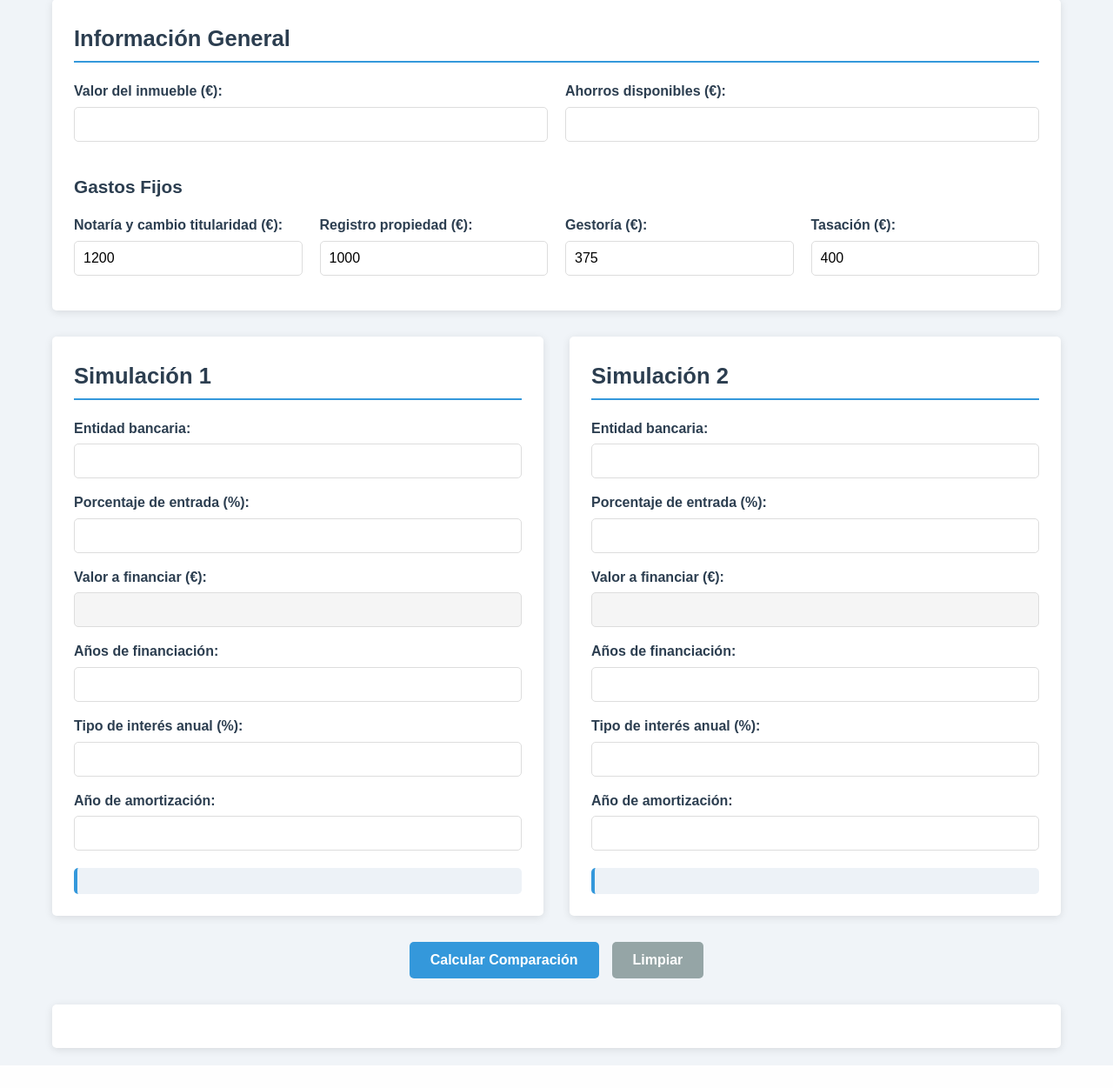
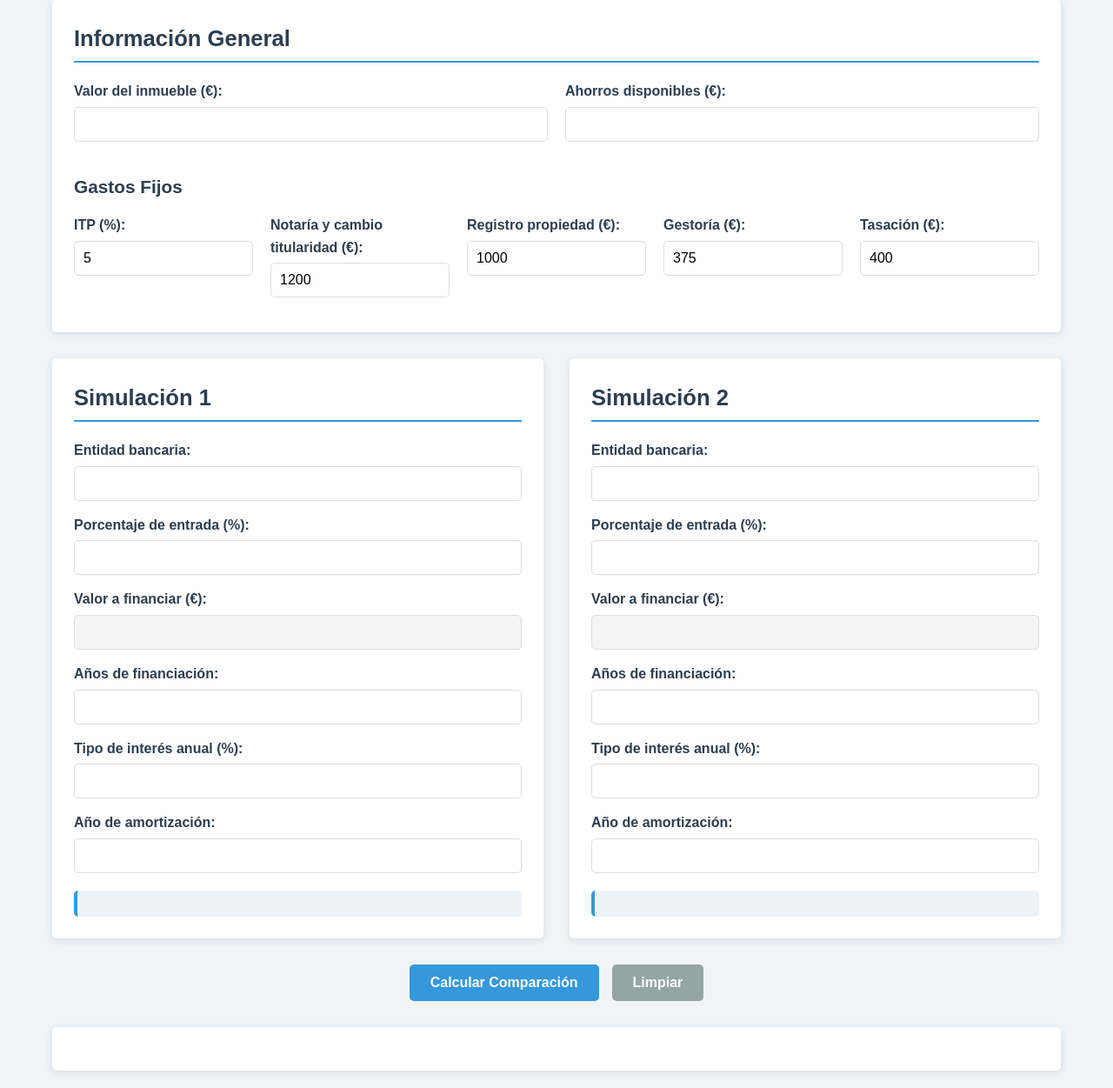
Before and after one commit to CarlosAtalaya/CalculadoraHipoteca, a Flask app: page / in a window 1280 px wide. Shown: the part 107-1358 px from the top of the page at 87% size. Before the commit the page ends 1332 px from the top, so only its background shows below. Run offline with Flask 3, Linux system fonts and the light colour scheme.

Commit message:
Version completa pero un poco caos

```diff
--- a/app.py
+++ b/app.py
@@ -55,6 +55,7 @@ def calcular():
     # Obtener datos generales
     valor_inmueble = request.form.get('valor_inmueble', '')
     ahorros = request.form.get('ahorros', '')
+    itp_porcentaje = request.form.get('itp', '')
     notaria = request.form.get('notaria', '')
     registro = request.form.get('registro', '')
     gestoria = request.form.get('gestoria', '')
@@ -62,7 +63,9 @@ def calcular():
 
     # Calcular gastos fijos
     try:
-        gastos_fijos = float(notaria) + float(registro) + float(gestoria) + float(tasacion)
+        valor_inmueble_float = float(valor_inmueble)
+        itp_valor = valor_inmueble_float * (float(itp_porcentaje) / 100)
+        gastos_fijos = itp_valor + float(notaria) + float(registro) + float(gestoria) + float(tasacion)
     except ValueError:
         gastos_fijos = 0
 
--- a/static/js/script.js
+++ b/static/js/script.js
@@ -8,6 +8,7 @@ document.addEventListener('DOMContentLoaded', function() {
     // Elementos para cálculos de valores a financiar
     const valorInmuebleInput = document.getElementById('valor_inmueble');
     const ahorrosInput = document.getElementById('ahorros');
+    const itpInput = document.getElementById('itp');
     const notariaInput = document.getElementById('notaria');
     const registroInput = document.getElementById('registro');
     const gestoriaInput = document.getElementById('gestoria');
@@ -41,12 +42,15 @@ document.addEventListener('DOMContentLoaded', function() {
 
     // Calcular el total de gastos fijos
     function calcularGastosFijos() {
+        const valorInmueble = parseFloat(valorInmuebleInput.value) || 0;
+        const itpPorcentaje = parseFloat(itpInput.value) || 0;
+        const itpValor = valorInmueble * (itpPorcentaje / 100);
         const notaria = parseFloat(notariaInput.value) || 0;
         const registro = parseFloat(registroInput.value) || 0;
         const gestoria = parseFloat(gestoriaInput.value) || 0;
         const tasacion = parseFloat(tasacionInput.value) || 0;
 
-        return notaria + registro + gestoria + tasacion;
+        return itpValor + notaria + registro + gestoria + tasacion;
     }
 
     // Verificar si los ahorros son suficientes
@@ -82,7 +86,7 @@ document.addEventListener('DOMContentLoaded', function() {
 
     // Eventos para actualizar valores
     [valorInmuebleInput, ahorrosInput, entradaPorcentaje1Input, entradaPorcentaje2Input,
-     notariaInput, registroInput, gestoriaInput, tasacionInput].forEach(input => {
+     itpInput, notariaInput, registroInput, gestoriaInput, tasacionInput].forEach(input => {
         input.addEventListener('input', actualizarValoresFinanciar);
     });
 
@@ -196,12 +200,15 @@ document.addEventListener('DOMContentLoaded', function() {
                     <p><strong>Entidad bancaria:</strong> ${data.simulacion1.entidad}</p>
                     <p><strong>Valor inmueble:</strong> ${valorInmueble.toLocaleString('es-ES')} €</p>
                     <p><strong>Entrada (${porcentajeEntrada1}%):</strong> ${entrada1.toLocaleString('es-ES')} €</p>
-                    <p><strong>Gastos fijos:</strong> ${gastosFijos.toLocaleString('es-ES')} €</p>
+                    <p><strong>ITP (${parseFloat(itpInput.value)}%):</strong> ${(valorInmueble * parseFloat(itpInput.value) / 100).toLocaleString('es-ES')} €</p>
+                    <p><strong>Otros gastos fijos:</strong> ${(gastosFijos - (valorInmueble * parseFloat(itpInput.value) / 100)).toLocaleString('es-ES')} €</p>
+                    <p><strong>Total gastos fijos:</strong> ${gastosFijos.toLocaleString('es-ES')} €</p>
                     <p><strong>Desembolso inicial:</strong> ${(entrada1 + gastosFijos).toLocaleString('es-ES')} €</p>
                     <p><strong>Ahorros restantes:</strong> ${ahorrosRestantes1.toLocaleString('es-ES')} €</p>
                     <p><strong>Valor a financiar:</strong> ${data.simulacion1.valor_financiar.toLocaleString('es-ES')} €</p>
                     <p><strong>Cuota mensual:</strong> ${data.simulacion1.cuota.toLocaleString('es-ES')} €</p>
-                    <p><strong>Total pagado:</strong> ${data.simulacion1.total.toLocaleString('es-ES')} €</p>
+                    <p><strong>Total pagado en hipoteca:</strong> ${data.simulacion1.total.toLocaleString('es-ES')} €</p>
+                    <p><strong>Total pagado (hipoteca + entrada + gastos):</strong> ${(data.simulacion1.total + entrada1 + gastosFijos).toLocaleString('es-ES')} €</p>
                     <p><strong>Total intereses:</strong> ${data.simulacion1.intereses.toLocaleString('es-ES')} €</p>
                     <p><strong>Intereses hasta amortización:</strong> ${data.simulacion1.intereses_acumulados.toLocaleString('es-ES')} €</p>
                 `;
@@ -217,12 +224,15 @@ document.addEventListener('DOMContentLoaded', function() {
                     <p><strong>Entidad bancaria:</strong> ${data.simulacion2.entidad}</p>
                     <p><strong>Valor inmueble:</strong> ${valorInmueble.toLocaleString('es-ES')} €</p>
                     <p><strong>Entrada (${porcentajeEntrada2}%):</strong> ${entrada2.toLocaleString('es-ES')} €</p>
-                    <p><strong>Gastos fijos:</strong> ${gastosFijos.toLocaleString('es-ES')} €</p>
+                    <p><strong>ITP (${parseFloat(itpInput.value)}%):</strong> ${(valorInmueble * parseFloat(itpInput.value) / 100).toLocaleString('es-ES')} €</p>
+                    <p><strong>Otros gastos fijos:</strong> ${(gastosFijos - (valorInmueble * parseFloat(itpInput.value) / 100)).toLocaleString('es-ES')} €</p>
+                    <p><strong>Total gastos fijos:</strong> ${gastosFijos.toLocaleString('es-ES')} €</p>
                     <p><strong>Desembolso inicial:</strong> ${(entrada2 + gastosFijos).toLocaleString('es-ES')} €</p>
                     <p><strong>Ahorros restantes:</strong> ${ahorrosRestantes2.toLocaleString('es-ES')} €</p>
                     <p><strong>Valor a financiar:</strong> ${data.simulacion2.valor_financiar.toLocaleString('es-ES')} €</p>
                     <p><strong>Cuota mensual:</strong> ${data.simulacion2.cuota.toLocaleString('es-ES')} €</p>
-                    <p><strong>Total pagado:</strong> ${data.simulacion2.total.toLocaleString('es-ES')} €</p>
+                    <p><strong>Total pagado en hipoteca:</strong> ${data.simulacion2.total.toLocaleString('es-ES')} €</p>
+                    <p><strong>Total pagado (hipoteca + entrada + gastos):</strong> ${(data.simulacion2.total + entrada2 + gastosFijos).toLocaleString('es-ES')} €</p>
                     <p><strong>Total intereses:</strong> ${data.simulacion2.intereses.toLocaleString('es-ES')} €</p>
                     <p><strong>Intereses hasta amortización:</strong> ${data.simulacion2.intereses_acumulados.toLocaleString('es-ES')} €</p>
                 `;
--- a/templates/index.html
+++ b/templates/index.html
@@ -28,6 +28,10 @@
 
                 <h3>Gastos Fijos</h3>
                 <div class="gastos-fijos-container">
+                    <div class="form-group">
+                        <label for="itp">ITP (%):</label>
+                        <input type="number" id="itp" name="itp" value="5" min="0" max="15" step="0.1" required>
+                    </div>
                     <div class="form-group">
                         <label for="notaria">Notaría y cambio titularidad (€):</label>
                         <input type="number" id="notaria" name="notaria" value="1200" step="any" required>
```
